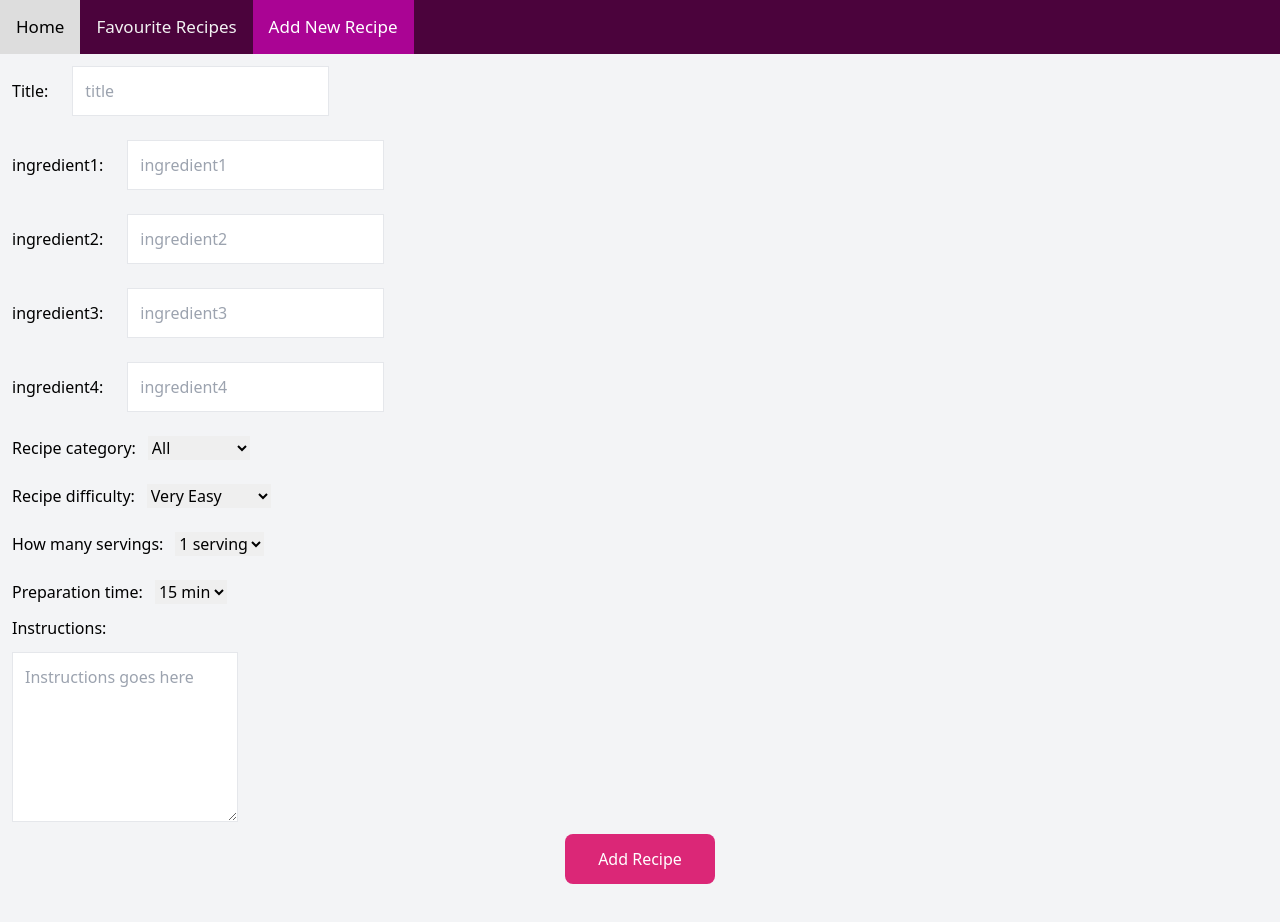
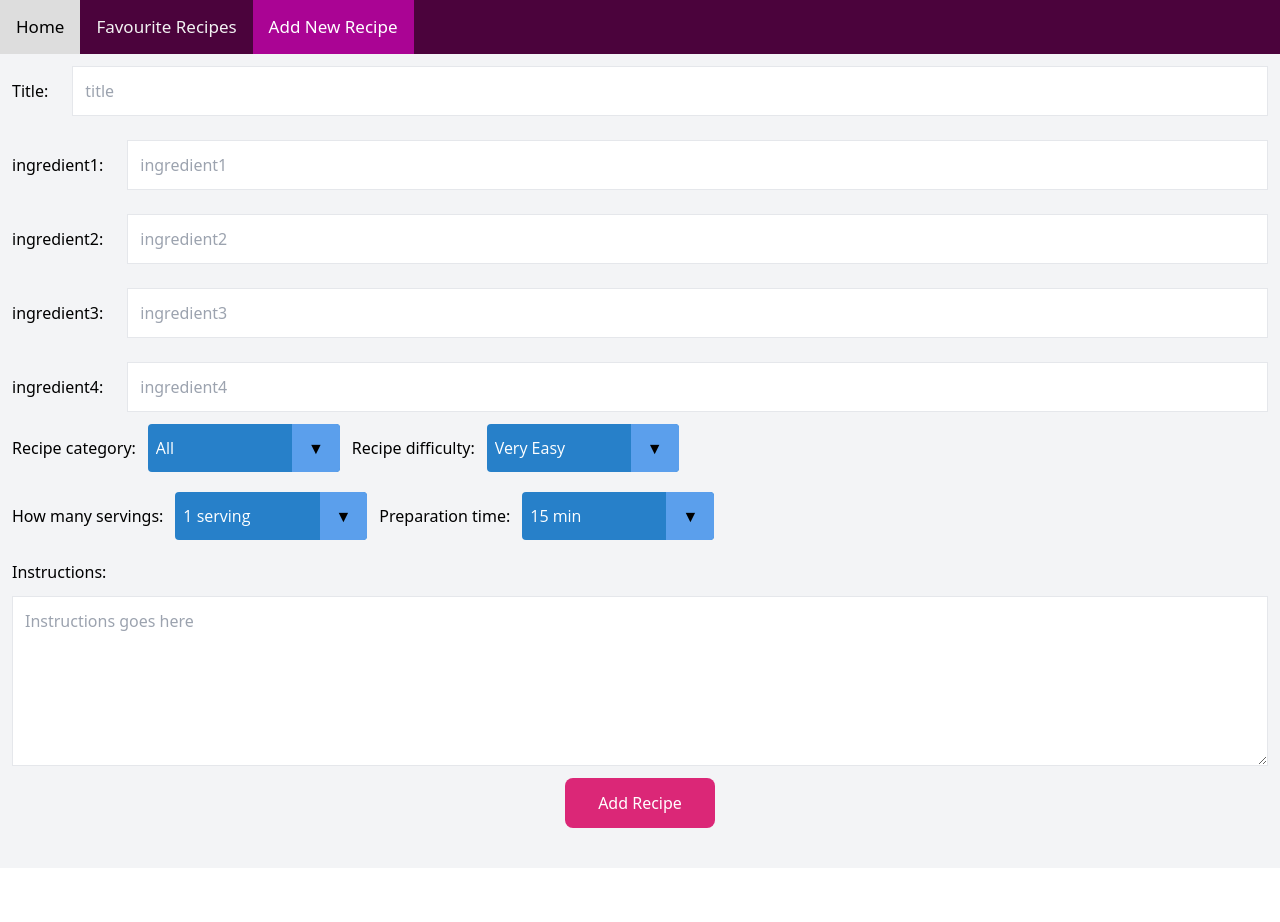
Before and after one commit to hobaDevHome/merncookbook, a React (Create React App) app in the folder frontend/: page /new in a window 1280 px wide. After the commit the page ends 868 px from the top, so only its background shows below. Built offline with nearby package versions, Linux system fonts and the light colour scheme.

Commit message:
drop down css

```diff
--- a/frontend/src/Components/App.css
+++ b/frontend/src/Components/App.css
@@ -9,6 +9,9 @@
   @apply flex flex-col p-3 border m-3;
 }
 
+.input-area {
+  @apply p-3 border m-3;
+}
 .label-form {
   @apply p-3;
 }
@@ -40,3 +43,55 @@
   background-color: rgb(170, 4, 148);
   color: white;
 }
+
+.selectForm {
+  padding: 15px;
+  border-radius: 10px;
+  outline: 0;
+  border: "none";
+}
+
+select {
+  -webkit-appearance: none;
+  -moz-appearance: none;
+  -ms-appearance: none;
+  appearance: none;
+  outline: 0;
+  box-shadow: none;
+  border: 0 !important;
+  background: #2780c9;
+  background-image: none;
+  flex: 1;
+  padding: 0 0.5em;
+  color: #fff;
+  cursor: pointer;
+  font-size: 1em;
+  font-family: "Open Sans", sans-serif;
+}
+select::-ms-expand {
+  display: none;
+}
+.select {
+  position: relative;
+  display: flex;
+  width: 12em;
+  height: 3em;
+  line-height: 3;
+  background: #030303;
+  overflow: hidden;
+  border-radius: 0.25em;
+}
+.select::after {
+  content: "\25BC";
+  position: absolute;
+  top: 0;
+  right: 0;
+  padding: 0 1em;
+  background: #5b9fec;
+  cursor: pointer;
+  pointer-events: none;
+  transition: 0.25s all ease;
+}
+.select:hover::after {
+  color: #b423a8;
+}
--- a/frontend/src/Components/Recipe/RecipeForm.js
+++ b/frontend/src/Components/Recipe/RecipeForm.js
@@ -142,6 +142,7 @@ const RecipeForm = () => {
               onChange={(e) => settitle(e.target.value)}
               placeholder="title"
               value={title}
+              style={{ width: "100%" }}
               className="input-new-form"
             />
           </div>
@@ -152,6 +153,7 @@ const RecipeForm = () => {
               onChange={(e) => setingredient1(e.target.value)}
               placeholder="ingredient1"
               value={ingredient1}
+              style={{ width: "100%" }}
               className="input-new-form"
             />
           </div>
@@ -162,6 +164,7 @@ const RecipeForm = () => {
               onChange={(e) => setingredient2(e.target.value)}
               placeholder="ingredient2"
               value={ingredient2}
+              style={{ width: "100%" }}
               className="input-new-form"
             />
           </div>
@@ -172,6 +175,7 @@ const RecipeForm = () => {
               onChange={(e) => setingredient3(e.target.value)}
               placeholder="ingredient3"
               value={ingredient3}
+              style={{ width: "100%" }}
               className="input-new-form"
             />
           </div>
@@ -182,22 +186,25 @@ const RecipeForm = () => {
               onChange={(e) => setingredient4(e.target.value)}
               placeholder="ingredient4"
               value={ingredient4}
+              style={{ width: "100%" }}
               className="input-new-form"
             />
           </div>
-          <div className="flex items-center">
+          <div className="flex items-center mb-5">
             <label className="label-form">Recipe category:</label>
 
-            <select name="cat" id="cat" onChange={handleSelectCat}>
+            <div class="select">
+              <select name="servings" id="servings" onChange={handleSelectCat}>
                 <option value="all">All</option>
                 <option value="low">Low Carb</option>
                 <option value="fat">Low Fat</option>
                 <option value="veg">Vegetarian</option>
               </select>
             </div>
-          <div className="flex items-center">
+
             <label className="label-form">Recipe difficulty:</label>
-            <select name="hard" id="hard" onChange={handleSelectHard}>
+            <div class="select">
+              <select name="servings" id="servings" onChange={handleSelectHard}>
                 <option value="1">Very Easy</option>
                 <option value="2">Easy</option>
                 <option value="3">Moderate</option>
@@ -205,9 +212,15 @@ const RecipeForm = () => {
                 <option value="5">Quite Difficult</option>
               </select>
             </div>
-          <div className="flex items-center">
+          </div>
+          <div className="flex items-center mb-5">
             <label className="label-form">How many servings:</label>
-            <select name="serv" id="serv" onChange={handleSelectServing}>
+            <div class="select">
+              <select
+                name="servings"
+                id="servings"
+                onChange={handleSelectServing}
+              >
                 <option value="1">1 serving</option>
                 <option value="2">2 serving</option>
                 <option value="3">3 serving</option>
@@ -216,8 +229,9 @@ const RecipeForm = () => {
                 <option value="6">6 serving</option>
               </select>
             </div>
-          <div className="flex items-center">
+
             <label className="label-form">Preparation time:</label>
+            <div class="select">
               <select name="time" id="time" onChange={handleSelectTime}>
                 <option value="15">15 min</option>
                 <option value="30">30 min</option>
@@ -225,16 +239,19 @@ const RecipeForm = () => {
                 <option value="60">60 min</option>
               </select>
             </div>
+          </div>
 
           <label className="label-form">Instructions:</label>
-
+          <div className="flex items-center">
             <textarea
               onChange={(e) => setmethod(e.target.value)}
               placeholder="Instructions goes here"
               value={method}
-            className="input-new-form"
+              className="input-area"
+              style={{ width: "100%" }}
               rows={6}
             />
+          </div>
 
           <div className="flex flex-row justify-center">
             <button type="submit" name="action" className="button-new-form">
```
Lines whose indentation alone changed are shown as unchanged.
